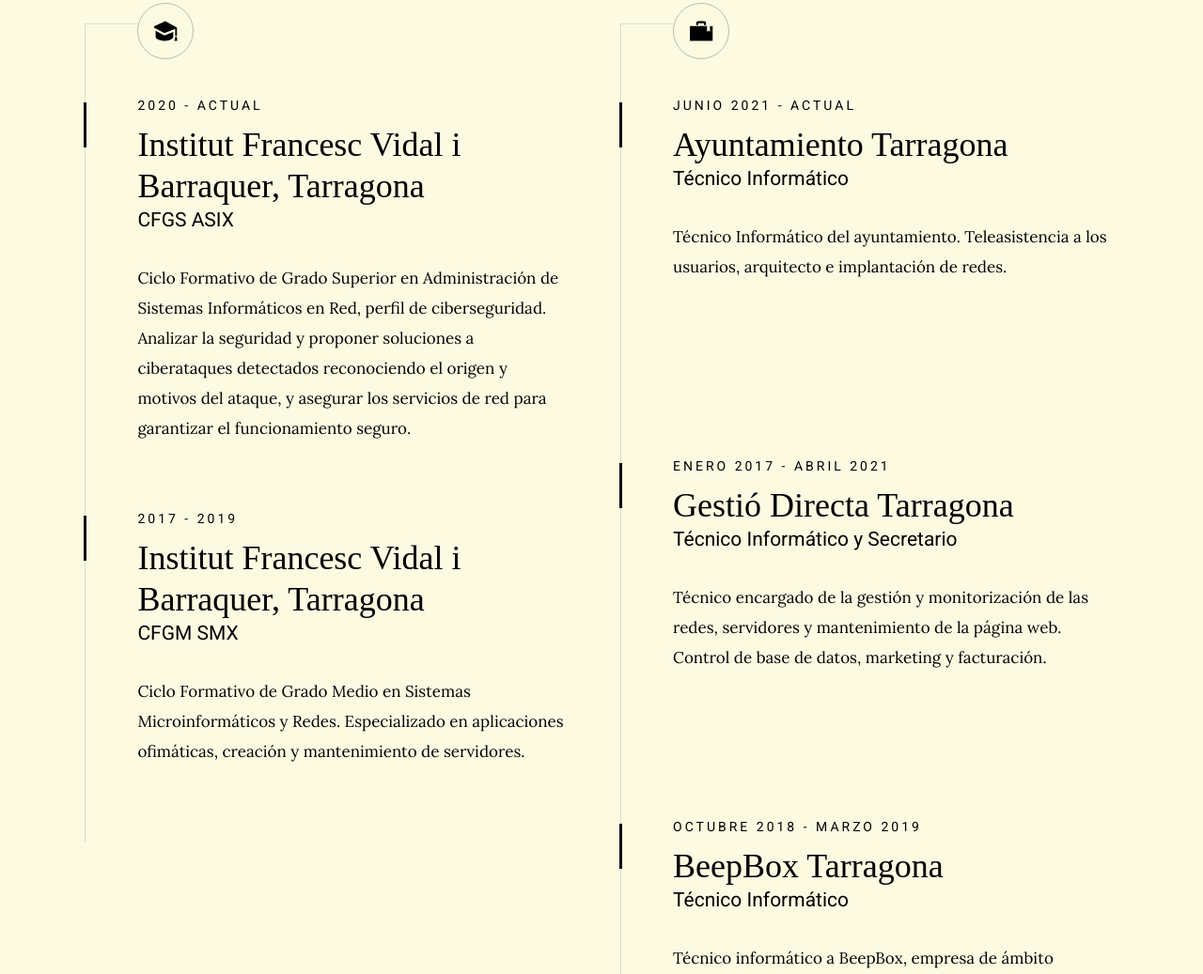
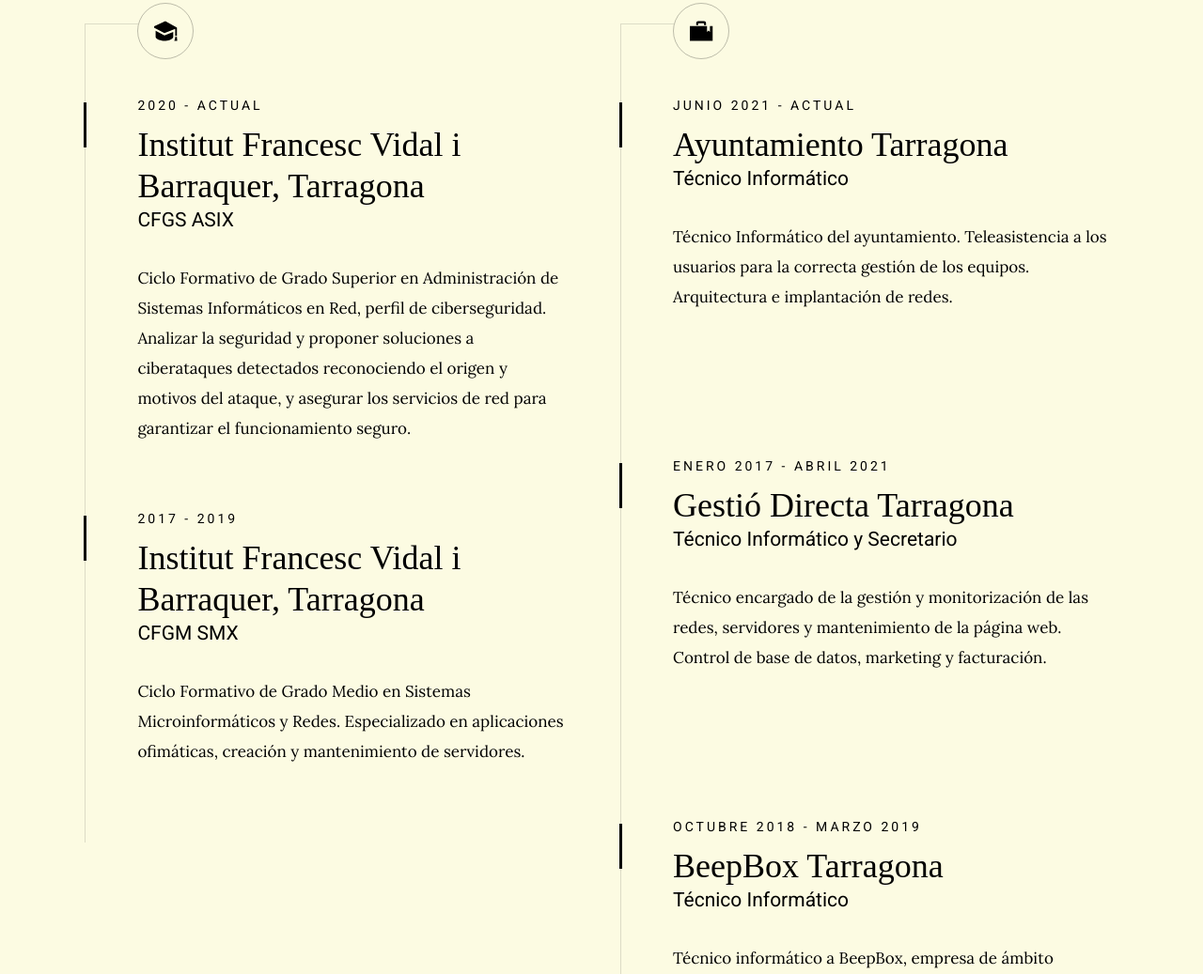
Before and after one commit to didac20/didac20.github.io, a plain HTML site: page index_es.html in a window 1280 px wide. Shown: the part 1997-3034 px from the top of the page at 94% size. Drawn offline with Linux system fonts and the light colour scheme; a web font is replaced by a local one.

Commit message:
Update index_es.html

```diff
--- a/index_es.html
+++ b/index_es.html
@@ -198,7 +198,8 @@
                                 <h5>Técnico Informático</h5>
                             </div>
                             <div class="timeline__desc">
-                                <p>Técnico Informático del ayuntamiento. Teleasistencia a los usuarios, arquitecto e implantación de redes.</p>
+                                <p>Técnico Informático del ayuntamiento. Teleasistencia a los usuarios para la correcta gestión
+				de los equipos. Arquitectura e implantación de redes.</p>
                             </div>
                         </div>
 
```
